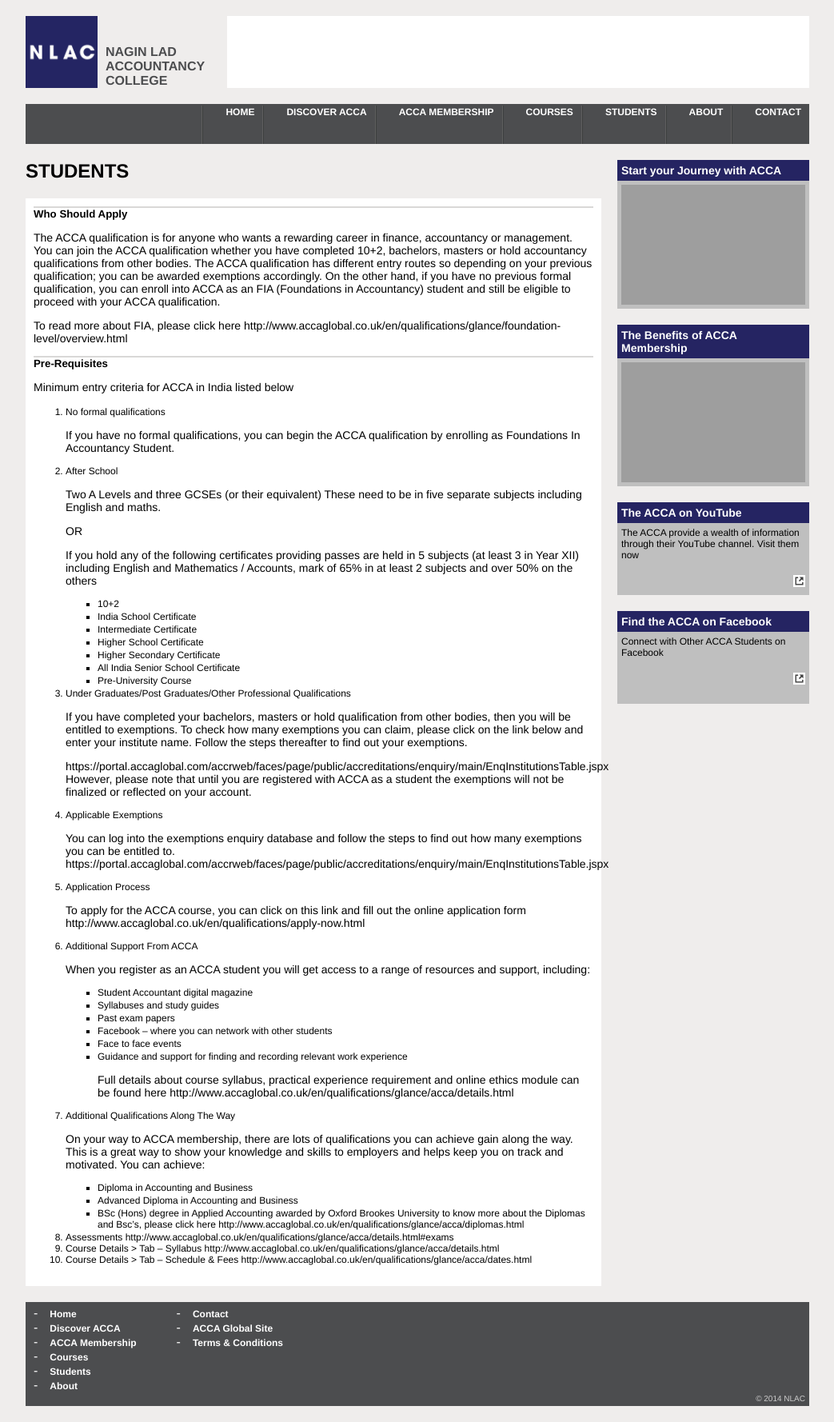
After one commit to SaviourSephiroth/nlad-site, a PHP site: page /students.html in a window 1280 px wide. The commit adds this page. Shown: the whole page at 80% size, without its empty margins (118-1161 px from the left). Run offline with PHP 8.4, Linux system fonts and the light colour scheme; grey boxes are pictures that could not be loaded.

Commit message:
student page added

```diff
--- /dev/null
+++ b/students.html
@@ -0,0 +1,176 @@
+<html>
+	<head>
+		<title> Nagin Lad Accountancy College : Students</title>
+		<link rel="stylesheet" type="text/css" href="style.css" />
+		<link rel="shortcut icon" href="favicon.png">
+	</head>
+	<body>
+		<div id="header">
+			<img src="images/logo.png" />
+			<div id="h1">NAGIN LAD ACCOUNTANCY COLLEGE</div>
+			<div id="top-banner"></div>
+		</div>
+		<div class="nav">
+			<ul>
+				<li><a href="contact.html">CONTACT</a></li>
+				<li><a href="about.html">ABOUT</a></li>
+				<li><a href="students.html">STUDENTS</a></li>
+				<li><a href="courses.html">COURSES</a></li>
+				<li><a href="accamembership.html">ACCA MEMBERSHIP</a></li>
+				<li><a href="discoveracca.html">DISCOVER ACCA</a></li>
+				<li><a href="index.html">HOME</a></li>
+			</ul>
+		</div>
+
+		<div id="body">
+			<h2>STUDENTS</h2>
+			<div class="panel">
+				<h5>
+					Who Should Apply
+				</h5>
+				<p>
+					The ACCA qualification is for anyone who wants a rewarding career in finance, accountancy or management. You can join the ACCA qualification whether you have completed 10+2, bachelors, masters or hold accountancy qualifications from other bodies.
+					The ACCA qualification has different entry routes so depending on your previous qualification; you can be awarded exemptions accordingly. On the other hand, if you have no previous formal qualification, you can enroll into ACCA as an FIA (Foundations in Accountancy) student and still be eligible to proceed with your ACCA qualification.
+				</p>
+				<p>
+					To read more about FIA, please click here http://www.accaglobal.co.uk/en/qualifications/glance/foundation-level/overview.html
+				</p>
+				<h5>
+					Pre-Requisites
+				</h5>
+				<p>
+					Minimum entry criteria for ACCA in India listed below
+				</p>
+				<ol>
+					<li>No formal qualifications
+						<p>
+							If you have no formal qualifications, you can begin the ACCA qualification by enrolling as Foundations In Accountancy Student.
+						</p>
+					</li>
+					<li> After School
+						<p>
+							Two A Levels and three GCSEs (or their equivalent)
+							These need to be in five separate subjects including English and maths.
+						</p>
+						<p>
+							OR
+						</p>
+						<p>
+							If you hold any of the following certificates providing passes are held in 5 subjects (at least 3 in Year XII) including English and Mathematics / Accounts, mark of 65% in at least 2 subjects and over 50% on the others
+						</p>
+						<ul>
+							<li>10+2</li>
+							<li>India School Certificate</li>
+							<li>Intermediate Certificate</li>
+							<li>Higher School Certificate</li>
+							<li>Higher Secondary Certificate</li>
+							<li>All India Senior School Certificate</li>
+							<li>Pre-University Course</li>
+						</ul>
+					</li>
+					<li> Under Graduates/Post Graduates/Other Professional Qualifications
+						<p>
+							If you have completed your bachelors, masters or hold qualification from other bodies, then you will be entitled to exemptions. To check how many exemptions you can claim, please click on the link below and enter your institute name. Follow the steps thereafter to find out your exemptions.
+						</p>
+						<p>
+							https://portal.accaglobal.com/accrweb/faces/page/public/accreditations/enquiry/main/EnqInstitutionsTable.jspx
+							However, please note that until you are registered with ACCA as a student the exemptions will not be finalized or reflected on your account.
+						</p>
+					</li>
+					<li> Applicable Exemptions
+						<p>
+							You can log into the exemptions enquiry database and follow the steps to find out how many exemptions you can be entitled to.
+							https://portal.accaglobal.com/accrweb/faces/page/public/accreditations/enquiry/main/EnqInstitutionsTable.jspx
+						</p>
+					</li>
+					<li>Application Process
+						<p>
+							To apply for the ACCA course, you can click on this link and fill out the online application form http://www.accaglobal.co.uk/en/qualifications/apply-now.html
+						</p>
+					</li>
+					<li>Additional Support From ACCA
+						<p>
+							When you register as an ACCA student you will get access to a range of resources and support, including:
+						</p>
+						<ul>
+							<li>Student Accountant digital magazine</li>
+							<li>Syllabuses and study guides</li>
+							<li>Past exam papers</li>
+							<li>Facebook – where you can network with other students</li>
+							<li>Face to face events</li>
+							<li>Guidance and support for finding and recording relevant work experience</li>
+							<p>
+								Full details about course syllabus, practical experience requirement and online ethics module can be found here
+								http://www.accaglobal.co.uk/en/qualifications/glance/acca/details.html
+							</p>
+						</ul>
+					</li>
+					<li> Additional Qualifications Along The Way
+						<p>
+							On your way to ACCA membership, there are lots of qualifications you can achieve gain along the way. This is a great way to show your knowledge and skills to employers and helps keep you on track and motivated. You can achieve:
+						</p>
+						<ul>
+							<li>Diploma in Accounting and Business</li>
+							<li>Advanced Diploma in Accounting and Business</li>
+							<li>BSc (Hons) degree in Applied Accounting awarded by Oxford Brookes University to know more about the Diplomas and Bsc’s, please click here http://www.accaglobal.co.uk/en/qualifications/glance/acca/diplomas.html</li>
+						</ul>
+					</li>
+					<li> Assessments
+
+						http://www.accaglobal.co.uk/en/qualifications/glance/acca/details.html#exams
+					</li>
+					<li>Course Details > Tab – Syllabus
+
+						http://www.accaglobal.co.uk/en/qualifications/glance/acca/details.html
+					</li>
+					<li> Course Details > Tab – Schedule & Fees
+
+						http://www.accaglobal.co.uk/en/qualifications/glance/acca/dates.html
+					</li>
+				</ol>
+			</div>
+		</div>
+		<div id="right_panel">
+			<div class="snippet">
+				<div class="snip_title">Start your Journey with ACCA</div>
+				<div class="snip_body">
+					<iframe width="230" src="http://www.youtube.com/embed/LFtu38bWrDc" frameborder="0" allowfullscreen></iframe>
+				</div>
+			</div>
+			<div class="snippet">
+				<div class="snip_title">The Benefits of ACCA Membership</div>
+				<div class="snip_body">
+					<iframe width="230" src="http://www.youtube.com/embed/um4W6afDmsQ" frameborder="0" allowfullscreen></iframe>
+				</div>
+			</div>
+			<div class="snippet">
+				<a href="https://www.youtube.com/channel/UC6vlfwPboScJZVU4fl9foTw" target="_blank">
+				<div class="snip_title">The ACCA on YouTube</div>
+				<div class="snip_body"> The ACCA provide a wealth of information through their YouTube channel. Visit them now <p style="float:right; padding-top: 20px"><img width="15px" src="images/extlink.jpeg" style="vertical-align:top; float:right"/></p> </div> </a>
+			</div>
+			<div class="snippet">
+				<a href="https://www.facebook.com/ACCA.Official" target="_blank">
+				<div class="snip_title">Find the ACCA on Facebook</div>
+				<div class="snip_body"> Connect with Other ACCA Students on Facebook <p style="float:right; padding-top: 20px"><img width="15px" src="images/extlink.jpeg" style="vertical-align:top; float:right"/></p> </div> </a>
+			</div>
+		</div>
+		<div id="footer">
+			<ul>
+				<li><a href="index.html">Home</a></li>
+				<li><a href="discoveracca.html">Discover ACCA</a></li>
+				<li><a href="accamembership.html">ACCA Membership</a></li>
+				<li><a href="courses.html">Courses</a></li>
+				<li><a href="students.html">Students</a></li>
+				<li><a href="about.html">About</a></li>
+			</ul>
+			<ul>
+				<li><a href="contact.html">Contact</a></li>
+				<li><a href="http://www.accaglobal.com/uk/en.html" target="_blank">ACCA Global Site</a></li>
+				<li><a href="http://www.naginlad.com/nlac_t_c.pdf" target="_blank">Terms & Conditions</a></li>
+			</ul>
+			<div class="copyright">
+				&copy; 2014 NLAC
+			</div>
+		</div>
+	</body>
+</html>
--- a/style.css
+++ b/style.css
@@ -61,7 +61,7 @@
 
 	float: right;
 	margin:0px;
-	background: transparent url(navigationSeparator.png) no-repeat left 2px;
+	background: transparent url(images/navigationSeparator.png) no-repeat left 2px;
 }
 
 .nav ul li:hover {
@@ -179,10 +179,18 @@
 	text-decoration:underline;
 }
 
-#body li {
+#body ul li {
 	list-style: square;
 	font-size:12px;
 	margin-bottom: 2px;
+}
+
+#body li {
+	font-size:12px;
+}
+
+#body ul li p {
+	font-size:12px;
 }
 
 #body p {
```
Also changed, not shown: accamembership.html (+9 -9 lines), courses.html (+8 -8 lines), discoveracca.html (+9 -9 lines), index.html (+12 -12 lines), art-src/10271356_10154269931380103_5497388614586431481_o.jpg (renamed from src/10271356_10154269931380103_5497388614586431481_o.jpg), art-src/10397148_10154269931405103_1946945957504320009_o.jpg (renamed from src/10397148_10154269931405103_1946945957504320009_o.jpg), art-src/10480070_10154269932880103_5995823350065978536_o.jpg (renamed from src/10480070_10154269932880103_5995823350065978536_o.jpg), images/Logo.png (renamed from Logo.png), images/extlink.jpeg (renamed from extlink.jpeg), images/favicon.png (renamed from favicon.png), images/naginlad.jpg (renamed from naginlad.jpg), images/navigationSeparator.png (renamed from navigationSeparator.png), 6 other files.
